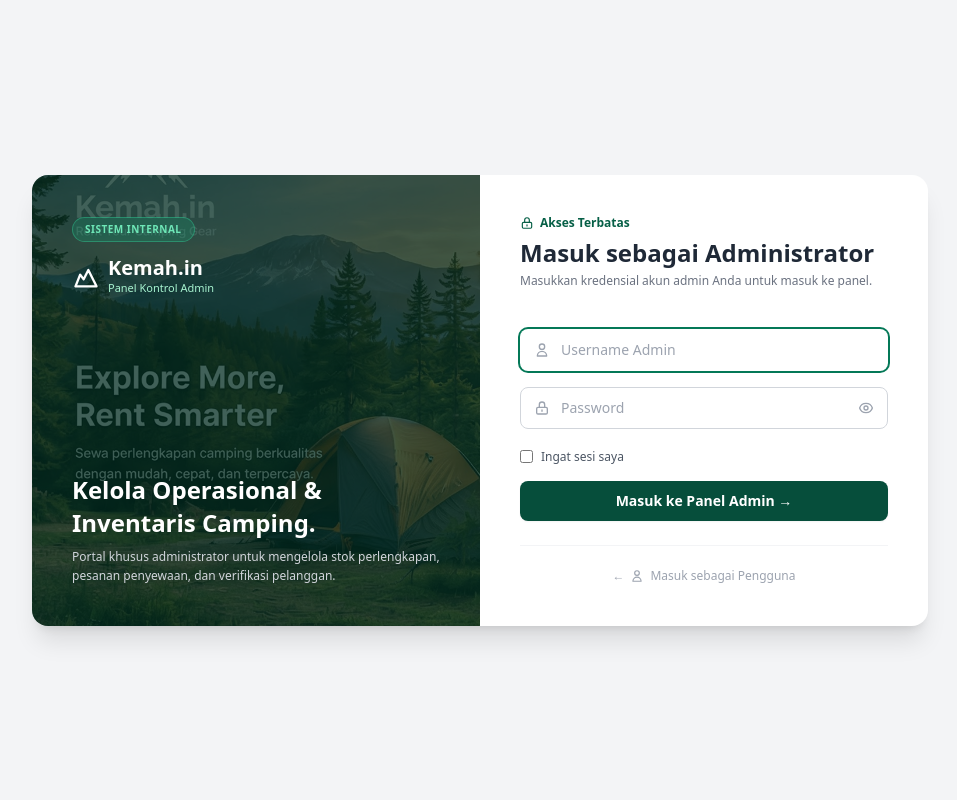
After one commit to mangsri23/project-PAW, a Laravel app: template resources/views/auth/admin-login.blade.php in a window 1280 px wide. The commit adds this page. Shown: the whole page, without its empty margins (160-1117 px from the left). Run offline with Laravel 12, Linux system fonts and the light colour scheme; the template is opened without the code that fills it, so the values that code supplies are empty; some libraries are stand-ins or nearby versions.

Commit message:
Menambahkan halaman login admin dan memperbarui tampilan login pengguna
- Membuat halaman tampilan login khusus administrator (admin-login.blade.php) lengkap dengan tautan kembali ke halaman login pengguna.
- Memperbarui teks placeholder input pada halaman login pengguna (login.blade.php) menjadi "Username".
- Menambahkan tautan pintas "Masuk sebagai Administrator" di bagian bawah form login pengguna untuk memudahkan perpindahan halaman.

```diff
--- /dev/null
+++ b/resources/views/auth/admin-login.blade.php
@@ -0,0 +1,127 @@
+<!DOCTYPE html>
+<html lang="id">
+<head>
+    <meta charset="UTF-8">
+    <meta name="viewport" content="width=device-width, initial-scale=1.0">
+    <title>Masuk sebagai Administrator - Kemah.in</title>
+    <script src="https://cdn.tailwindcss.com"></script>
+</head>
+<body class="bg-gray-100 min-h-screen flex items-center justify-center p-4">
+
+    <div class="bg-white rounded-2xl shadow-xl overflow-hidden max-w-4xl w-full grid grid-cols-1 md:grid-cols-2">
+
+        <!-- Sisi Kiri: Branding Admin -->
+        <div class="relative bg-emerald-950 text-white p-8 md:p-10 flex flex-col justify-between min-h-[340px]">
+            <img src="{{ asset('images/bg-kemahin.jpg') }}" alt="Kemah.in Admin" class="absolute inset-0 w-full h-full object-cover opacity-25">
+            <div class="relative z-10">
+                <span class="inline-block bg-emerald-500/20 border border-emerald-400/40 text-emerald-300 text-[10px] font-bold px-3 py-1 rounded-full tracking-wider uppercase">
+                    SISTEM INTERNAL
+                </span>
+                <div class="flex items-center gap-2 mt-4">
+                    <svg class="w-7 h-7 text-white" fill="none" stroke="currentColor" viewBox="0 0 24 24">
+                        <path stroke-linecap="round" stroke-linejoin="round" stroke-width="2" d="M3 20h18L14 6l-4 8-3-4-4 10z"/>
+                    </svg>
+                    <div>
+                        <h1 class="text-xl font-bold leading-none">Kemah.in</h1>
+                        <p class="text-[11px] text-emerald-200 mt-0.5">Panel Kontrol Admin</p>
+                    </div>
+                </div>
+            </div>
+
+            <div class="relative z-10 mt-10">
+                <h2 class="text-2xl font-bold leading-snug">Kelola Operasional & Inventaris Camping.</h2>
+                <p class="text-xs text-gray-300 mt-2 leading-relaxed">
+                    Portal khusus administrator untuk mengelola stok perlengkapan, pesanan penyewaan, dan verifikasi pelanggan.
+                </p>
+            </div>
+        </div>
+
+        <!-- Sisi Kanan: Form Login Admin -->
+        <div class="p-8 md:p-10 flex flex-col justify-center">
+            <div class="mb-6">
+                <div class="flex items-center gap-1.5 text-emerald-800 font-semibold text-xs mb-1.5">
+                    <svg class="w-3.5 h-3.5" fill="none" stroke="currentColor" viewBox="0 0 24 24">
+                        <path stroke-linecap="round" stroke-linejoin="round" stroke-width="2" d="M12 15v2m-6 4h12a2 2 0 002-2v-6a2 2 0 00-2-2H6a2 2 0 00-2 2v6a2 2 0 002 2zm10-10V7a4 4 0 00-8 0v4h8z"/>
+                    </svg>
+                    <span>Akses Terbatas</span>
+                </div>
+                <h2 class="text-2xl font-bold text-gray-800">Masuk sebagai Administrator</h2>
+                <p class="text-xs text-gray-500 mt-1">Masukkan kredensial akun admin Anda untuk masuk ke panel.</p>
+            </div>
+
+            @if ($errors->any())
+                <div class="mb-4 p-3 rounded-lg bg-red-50 border border-red-200 text-red-600 text-xs">
+                    {{ $errors->first() }}
+                </div>
+            @endif
+
+            <form action="{{ route('admin.login.post') }}" method="POST" class="space-y-4">
+                @csrf
+                <div>
+                    <div class="relative">
+                        <span class="absolute inset-y-0 left-0 pl-3.5 flex items-center text-gray-400">
+                            <svg class="w-4 h-4" fill="none" stroke="currentColor" viewBox="0 0 24 24">
+                                <path stroke-linecap="round" stroke-linejoin="round" stroke-width="2" d="M16 7a4 4 0 11-8 0 4 4 0 018 0zM12 14a7 7 0 00-7 7h14a7 7 0 00-7-7z"/>
+                            </svg>
+                        </span>
+                        <input type="text" name="username" value="{{ old('username') }}" required autofocus
+                            placeholder="Username Admin"
+                            class="w-full pl-10 pr-4 py-2.5 rounded-lg border border-gray-300 text-sm focus:outline-none focus:ring-2 focus:ring-emerald-700 focus:border-transparent">
+                    </div>
+                </div>
+
+                <div>
+                    <div class="relative">
+                        <span class="absolute inset-y-0 left-0 pl-3.5 flex items-center text-gray-400">
+                            <svg class="w-4 h-4" fill="none" stroke="currentColor" viewBox="0 0 24 24">
+                                <path stroke-linecap="round" stroke-linejoin="round" stroke-width="2" d="M12 15v2m-6 4h12a2 2 0 002-2v-6a2 2 0 00-2-2H6a2 2 0 00-2 2v6a2 2 0 002 2zm10-10V7a4 4 0 00-8 0v4h8z"/>
+                            </svg>
+                        </span>
+                        <input type="password" id="adminPassword" name="password" required
+                            placeholder="Password"
+                            class="w-full pl-10 pr-10 py-2.5 rounded-lg border border-gray-300 text-sm focus:outline-none focus:ring-2 focus:ring-emerald-700 focus:border-transparent">
+                        <button type="button" onclick="toggleAdminPassword()" class="absolute inset-y-0 right-0 pr-3.5 flex items-center text-gray-400 hover:text-gray-600">
+                            <svg class="w-4 h-4" fill="none" stroke="currentColor" viewBox="0 0 24 24">
+                                <path stroke-linecap="round" stroke-linejoin="round" stroke-width="2" d="M15 12a3 3 0 11-6 0 3 3 0 016 0z"/>
+                                <path stroke-linecap="round" stroke-linejoin="round" stroke-width="2" d="M2.458 12C3.732 7.943 7.523 5 12 5c4.478 0 8.268 2.943 9.542 7-1.274 4.057-5.064 7-9.542 7-4.477 0-8.268-2.943-9.542-7z"/>
+                            </svg>
+                        </button>
+                    </div>
+                </div>
+
+                <div class="flex items-center justify-between pt-1">
+                    <label class="flex items-center gap-2 text-xs text-gray-600 cursor-pointer">
+                        <input type="checkbox" name="remember" class="rounded border-gray-300 text-emerald-800 focus:ring-emerald-700">
+                        <span>Ingat sesi saya</span>
+                    </label>
+                </div>
+
+                <button type="submit"
+                    class="w-full bg-emerald-900 hover:bg-emerald-800 text-white font-semibold py-2.5 rounded-lg text-sm transition duration-200 shadow-sm">
+                    Masuk ke Panel Admin &rarr;
+                </button>
+            </form>
+
+            <!-- Tautan Pintas Kembali ke Login Pengguna -->
+            <div class="mt-6 pt-4 border-t border-gray-100 text-center">
+                <a href="{{ route('login') }}" class="inline-flex items-center justify-center gap-1.5 text-xs text-gray-400 hover:text-emerald-700 transition">
+                    <span>&larr;</span>
+                    <svg class="w-3.5 h-3.5" fill="none" stroke="currentColor" viewBox="0 0 24 24">
+                        <path stroke-linecap="round" stroke-linejoin="round" stroke-width="2" d="M16 7a4 4 0 11-8 0 4 4 0 018 0zM12 14a7 7 0 00-7 7h14a7 7 0 00-7-7z"/>
+                    </svg>
+                    <span>Masuk sebagai Pengguna</span>
+                </a>
+            </div>
+        </div>
+
+    </div>
+
+    <script>
+        function toggleAdminPassword() {
+            const input = document.getElementById('adminPassword');
+            input.type = input.type === 'password' ? 'text' : 'password';
+        }
+    </script>
+
+</body>
+</html>
```
Also changed, not shown: resources/views/auth/login.blade.php (+9 -1 lines).
